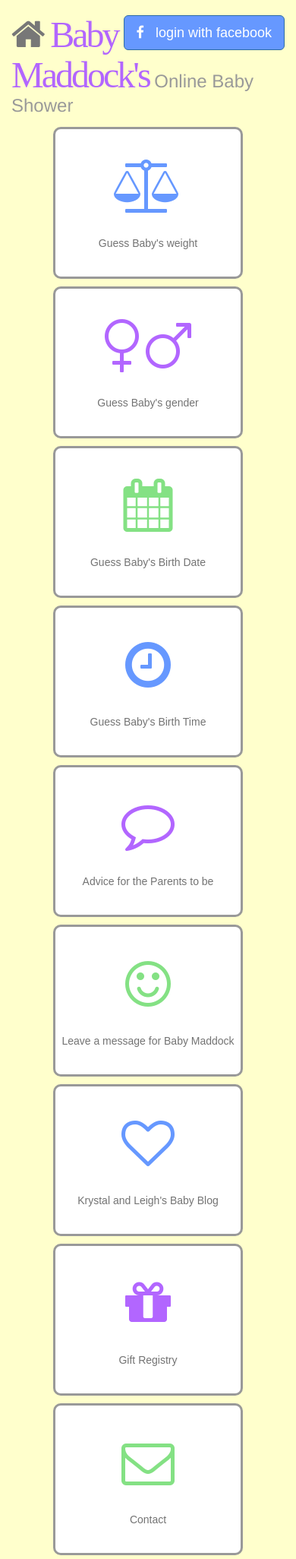
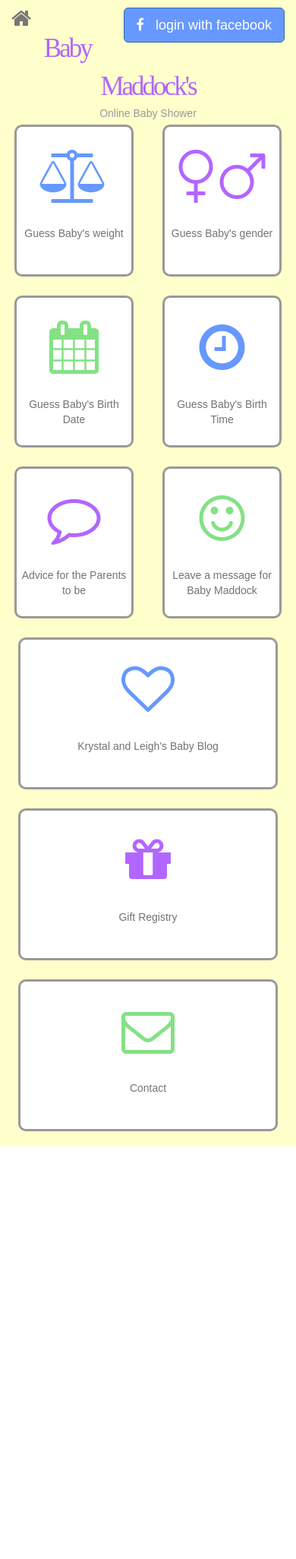
Before and after one commit to KimberleyLawrence/babybook, a Django app: template shower/templates/index.html in a window 390 px wide. Shown: the whole page at 76% size. After the commit the page ends 1509 px from the top, so only its background shows below. Run offline with Django 3.2, Linux system fonts and the light colour scheme; the template is opened without the code that fills it, so the values that code supplies are empty; some libraries are stand-ins or nearby versions; some web fonts are replaced.

Commit message:
Using columns to make mobile friendly - index page

```diff
--- a/shower/templates/base.html
+++ b/shower/templates/base.html
@@ -3,7 +3,7 @@
 {% load staticfiles %}
 <head>
   <title> Baby Maddock's Online Baby Shower </title>
-
+  <meta name="viewport" content="width=device-width"></meta>
   <link rel="stylesheet" href="https://maxcdn.bootstrapcdn.com/font-awesome/4.5.0/css/font-awesome.min.css">
   <script type="text/javascript" src="{% static 'bower_components/jquery/dist/jquery.min.js' %}"></script>
   <script type="text/javascript" src="{% static 'bower_components/moment/min/moment.min.js' %}"></script>
@@ -44,12 +44,15 @@
             {% endif %}
           </ul>
         </nav>
-        <h3 class="text-muted" title="Home">
+        <div class="text-muted" title="Home">
           <a href="{% url 'index' %}">
             <i class="fa fa-home fa-2x"></i>
-            <span class="sub_title purple">Baby Maddock's</span> <span class="sub">Online Baby Shower </span>
-          </a>
-        </h3>
+            <div class="sub_title purple">Baby Maddock's </div>
+            </a>
+          </div>
+            <div class="sub">Online Baby Shower </div>
+
+
       </div>
 
   {% block content %}
--- a/shower/templates/games_gender.html
+++ b/shower/templates/games_gender.html
@@ -15,7 +15,7 @@
 
   <div class="row">
 
-    <div class="col-md-offset-3 col-md-3" style="text-align: right">
+    <div class="col-md-offset-3 col-md-3 col-xs-6" style="text-align: right">
       <form action="{% url 'games_gender_guess' %}" name="boy" method="post">
         <a href="javascript:document.boy.submit()">
           <div class="guessbox">
--- a/shower/templates/index.html
+++ b/shower/templates/index.html
@@ -20,66 +20,77 @@
 
 
 
-  <div class="row1">
-    <div class="games {% if user_weight_guess %}already_guessed{% endif %}">
+  <div class="row">
+    <div class="col-md-4 col-sm-4 col-xs-6 col-centered col-padding">
+    <div class="games {% if user_weight_guess %}already_Guess{% endif %}">
       <a href="{% url 'games_weight' %}">
-        <div class="game" id="game_weight">
+        <div  id="game_weight">
           <i class="fa fa-balance-scale fa-5x"></i>
           <div class="game_title">Guess Baby's weight</div>
 
-          <div class="guess blue">{% if user_weight_guess %} Your guess: {{ user_weight_guess.guess}}  {% endif %}&nbsp;</div>
+          <div class="guess blue">{% if user_weight_guess %} Guess: {{ user_weight_guess.guess}}  {% endif %}&nbsp;</div>
 
         </div>
       </a>
     </div>
-    <div class="games {% if user_gender_guess %}already_guessed{% endif %}">
+    </div>
+    <div class="col-md-4 col-sm-4 col-xs-6 col-centered col-padding">
+    <div class="games {% if user_gender_guess %}already_Guess{% endif %}">
       <a href="{% url 'games_gender' %}">
-        <div class="game" id="game_gender">
+        <div  id="game_gender">
           <i class="fa fa-venus fa-5x"></i>
           <i class="fa fa-mars fa-5x"></i>
           <div class="game_title">Guess Baby's gender</div>
 
-          <div class="guess purple">{% if user_gender_guess %}Your guess: {{ user_gender_guess.guess }}{% endif %}&nbsp;</div>
+          <div class="guess purple">{% if user_gender_guess %}Guess: {{ user_gender_guess.guess }}{% endif %}&nbsp;</div>
 
         </div>
       </a>
     </div>
-    <div class="games {% if user_date_guess %}already_guessed{% endif %}">
+    </div>
+    <div class="col-md-4 col-sm-4 col-xs-6 col-centered col-padding">
+    <div class="games {% if user_date_guess %}already_Guess{% endif %}">
       <a href="{% url 'games_date' %}">
-        <div class="game" id="game_date">
+        <div  id="game_date">
           <i class="fa fa-calendar fa-5x"></i>
           <div class="game_title">Guess Baby's Birth Date</div>
 
-          <div class="guess green">{% if user_date_guess %}Your guess: {{ user_date_guess.guess }}{% endif %}&nbsp;</div>
+          <div class="guess green">{% if user_date_guess %}Guess: {{ user_date_guess.guess }}{% endif %}&nbsp;</div>
+
+        </div>
+      </a>
+    </div>
+    </div>
+
+    <div class="col-md-4 col-sm-4 col-xs-6 col-centered col-padding">
+    <div class="games {% if user_gender_guess %}already_Guess{% endif %}">
+      <a href="{% url 'games_time' %}">
+        <div class="game" id="game_time">
+          <i class="fa fa-clock-o fa-5x"></i>
+          <div class="game_title">Guess Baby's Birth Time</div>
+
+          <div class="guess blue">{% if user_time_guess %}Guess: {{ user_time_guess.guess }}{% endif %}&nbsp;</div>
 
         </div>
       </a>
     </div>
   </div>
-  <div class="row2">
-    <div class="games {% if user_gender_guess %}already_guessed{% endif %}">
-      <a href="{% url 'games_time' %}">
-        <div class="game" id="game_time">
-          <i class="fa fa-clock-o fa-5x"></i>
-          <div class="game_title">Guess Baby's Birth Time</div>
-
-          <div class="guess blue">{% if user_time_guess %}Your guess: {{ user_time_guess.guess }}{% endif %}&nbsp;</div>
-
-        </div>
-      </a>
-    </div>
+  <div class="col-md-4 col-sm-4 col-xs-6 col-centered col-padding">
     <div class="games">
       <a href="{% url 'advice' %}">
-        <div class="game" id="game_advice">
+        <div  id="game_advice">
           <i class="fa fa-comment-o fa-5x"></i>
           <div class="game_title">Advice for the Parents to be</div>
             <div class="guess blue">&nbsp;</div>
         </div>
       </a>
     </div>
+
+  </div>
+<div class="col-md-4 col-sm-4 col-xs-6 col-centered col-padding">
     <div class="games">
       <a href="{% url 'message' %}">
-        <div class="game" id="game_baby_message">
+        <div  id="game_baby_message">
           <i class="fa fa-smile-o fa-5x"></i>
           <div class="game_title">Leave a message for Baby Maddock</div>
             <div class="guess blue"> &nbsp;</div>
@@ -87,28 +98,34 @@
       </a>
     </div>
   </div>
-  <div class="row3">
+
+
+<div class="col-md-4 col-sm-4 col-xs-12 col-centered col-padding">
     <div class="games">
       <a href="{% url 'blog' %}">
-        <div class="game" id="game_blog">
+        <div id="game_blog">
           <i class="fa fa-heart-o fa-5x"></i>
           <div class="game_title">Krystal and Leigh's Baby Blog</div>
           <div class="guess blue">&nbsp;</div>
         </div>
       </a>
     </div>
+</div>
+<div class="col-md-4 col-sm-4 col-xs-12 col-centered col-padding">
     <div class="games">
       <a href="{% url 'gift' %}">
-        <div class="game" id="game_gift">
+        <div  id="game_gift">
           <i class="fa fa-gift fa-5x"></i>
           <div class="game_title">Gift Registry</div>
           <div class="guess blue">&nbsp;</div>
         </div>
       </a>
     </div>
+</div>
+<div class="col-md-4 col-sm-4 col-xs-12 col-centered col-padding">
     <div class="games">
       <a href="{% url 'contact' %}">
-        <div class="game" id="game_contact">
+        <div  id="game_contact">
           <i class="fa fa-envelope-o fa-5x"></i>
           <div class="game_title">Contact</div>
           <div class="guess blue">&nbsp;</div>
--- a/static/index.css
+++ b/static/index.css
@@ -126,14 +126,15 @@ textarea{
 
 .sub_title{
   font-family: smoothie shoppe;
-  font-size: 2em;
+  font-size: 4em;
   text-align: center;
   letter-spacing: -3px;
+
 }
 
 .sub{
   font-family: helvetica;
-  font-size: 1em;
+  font-size: 1.5em;
   text-align: center;
   color: #999999;
 }
@@ -142,17 +143,28 @@ textarea{
   border-radius: 10px;
   background-color: white;
   height: 200px;
-  width: 250px;
+  width: 95%;
+
+  min-width: 150px;
   text-align: center;
   display: inline-block;
   border: solid 3px;
   border-color:#999999;
-  margin: 5px;
+  margin:0;
+
 
 }
 
+.col-centered{
+  text-align: center;
+}
+.col-padding{
+  padding-top:5px;
+  padding-bottom:20px;
+  margin:0;
+}
 .games .fa{
-  margin-top: 40px;
+  margin-top: 30px;
 }
 .gender .fa{
   margin-top: 40px;
@@ -164,9 +176,7 @@ textarea{
   color: #737373;
 }
 
-.row1, .row2, .row3{
-  text-align: center;
-}
+
 .fa-balance-scale{
   color:#6698ff;
 }
@@ -258,6 +268,33 @@ textarea{
   width:80px;
   text-align: right;
 }
+@media (max-width:780px){
+  .sub_title, .sub{
+    display:inline-block center;
+}
+@media (max-width:780px){
+  .sub_title{
+    font-size: 2.5em;
+}
+@media (max-width:780px){
+  .sub{
+    font-size: 1em;
+}
+
+}
+.fa-home, .text-muted{
+  margin-top: 0;
+
+}
+.fa-home{
+  font-size: 2em;
+}
+
+.header{
+
+  padding-top:10px;
+
+}
 /*.already_guessed{
   background-color: #f2f2f2;
 }*/
```
